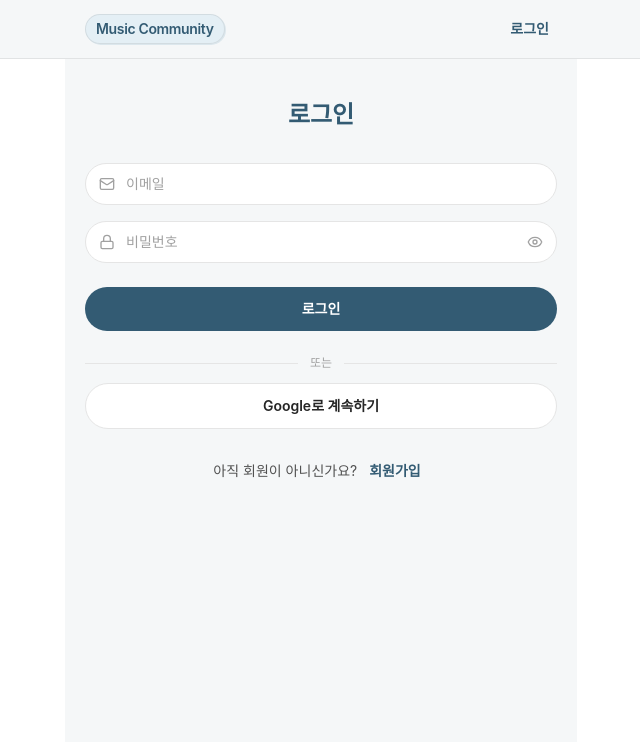
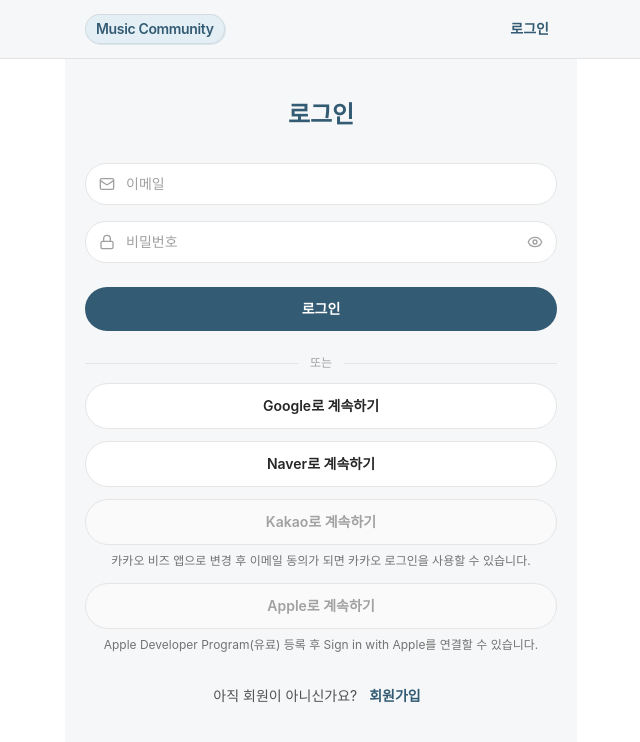
Before and after one commit to hgim96715-lgtm/music-community, a Next.js app in the folder apps/web/: page /login in a window 1280 px wide. Shown: the top 742 px of the page, without its empty margins (319-959 px from the left). Built offline with nearby package versions, Linux system fonts and the light colour scheme; no server answers; a web font is replaced by a local one.

Commit message:
feat(web): Naver 로그인·Kakao/Apple 보류 UI

```diff
--- a/apps/web/app/login/page.tsx
+++ b/apps/web/app/login/page.tsx
@@ -50,6 +50,7 @@ function LoginForm() {
               : null;
 
   const googleHref = `${getApiBaseUrl()}/auth/oauth/google?${REDIRECT_QUERY_KEY}=${encodeURIComponent(redirectPath)}`;
+  const naverHref = `${getApiBaseUrl()}/auth/oauth/naver?${REDIRECT_QUERY_KEY}=${encodeURIComponent(redirectPath)}`;
 
   function resetLoginForm() {
     setEmail('');
@@ -147,6 +148,35 @@ function LoginForm() {
           className="inline-flex w-full items-center justify-center rounded-full border border-neutral-200 bg-white py-3 text-sm font-semibold text-neutral-800 transition-colors hover:bg-neutral-50">
           Google로 계속하기
         </a>
+        <a
+          href={naverHref}
+          className="inline-flex w-full items-center justify-center rounded-full border border-neutral-200 bg-white py-3 text-sm font-semibold text-neutral-800 transition-colors hover:bg-neutral-50">
+          Naver로 계속하기
+        </a>
+        <div className="flex flex-col gap-1.5">
+          <button
+            type="button"
+            disabled
+            className="inline-flex w-full cursor-not-allowed items-center justify-center rounded-full border border-neutral-200 bg-neutral-50 py-3 text-sm font-semibold text-neutral-400">
+            Kakao로 계속하기
+          </button>
+          <p className="px-1 text-center text-xs leading-relaxed text-neutral-500">
+            카카오 비즈 앱으로 변경 후 이메일 동의가 되면 카카오 로그인을 사용할
+            수 있습니다.
+          </p>
+        </div>
+        <div className="flex flex-col gap-1.5">
+          <button
+            type="button"
+            disabled
+            className="inline-flex w-full cursor-not-allowed items-center justify-center rounded-full border border-neutral-200 bg-neutral-50 py-3 text-sm font-semibold text-neutral-400">
+            Apple로 계속하기
+          </button>
+          <p className="px-1 text-center text-xs leading-relaxed text-neutral-500">
+            Apple Developer Program(유료) 등록 후 Sign in with Apple를 연결할 수
+            있습니다.
+          </p>
+        </div>
       </div>
 
       <p className="mt-8 text-center text-sm text-neutral-600">
```
